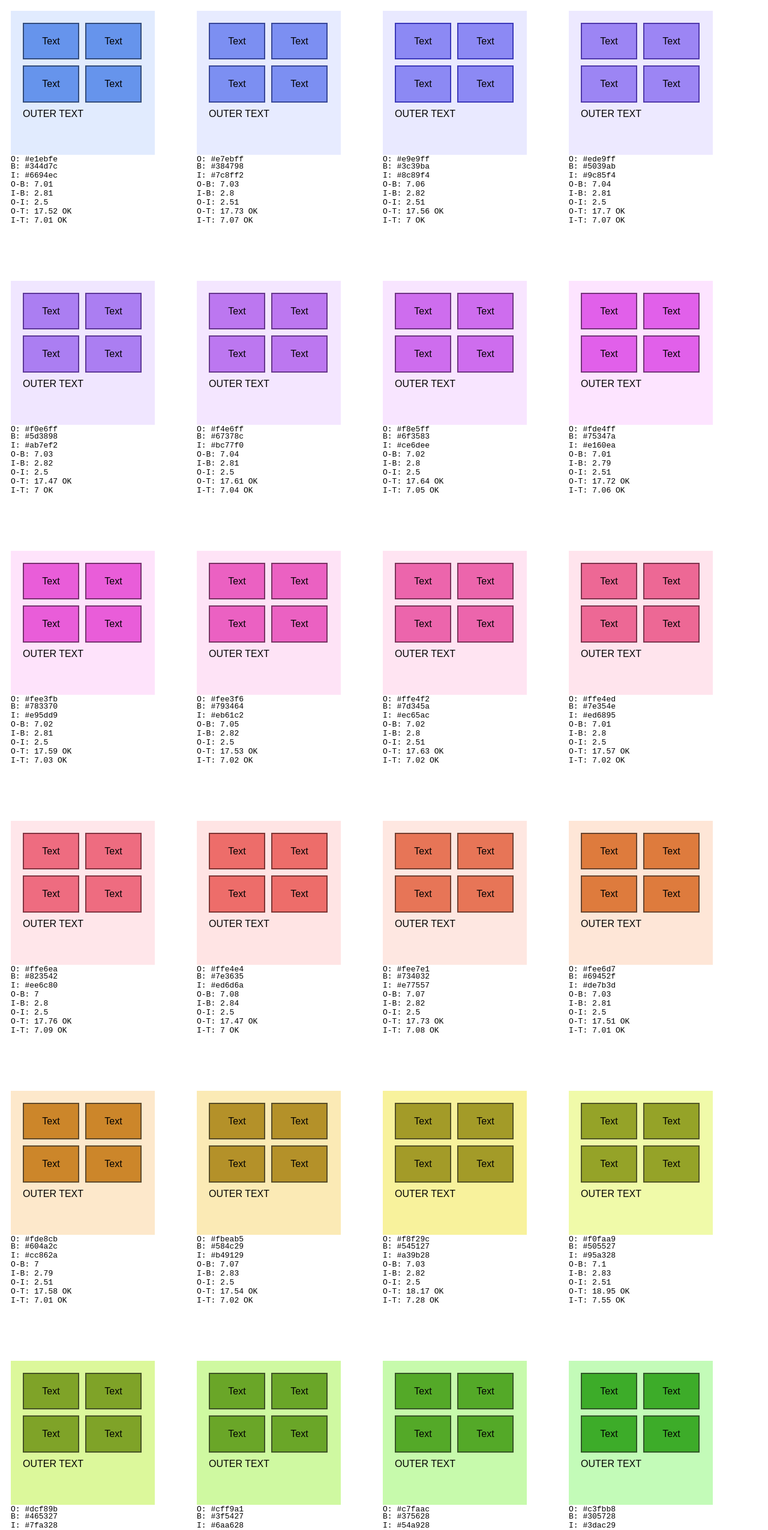
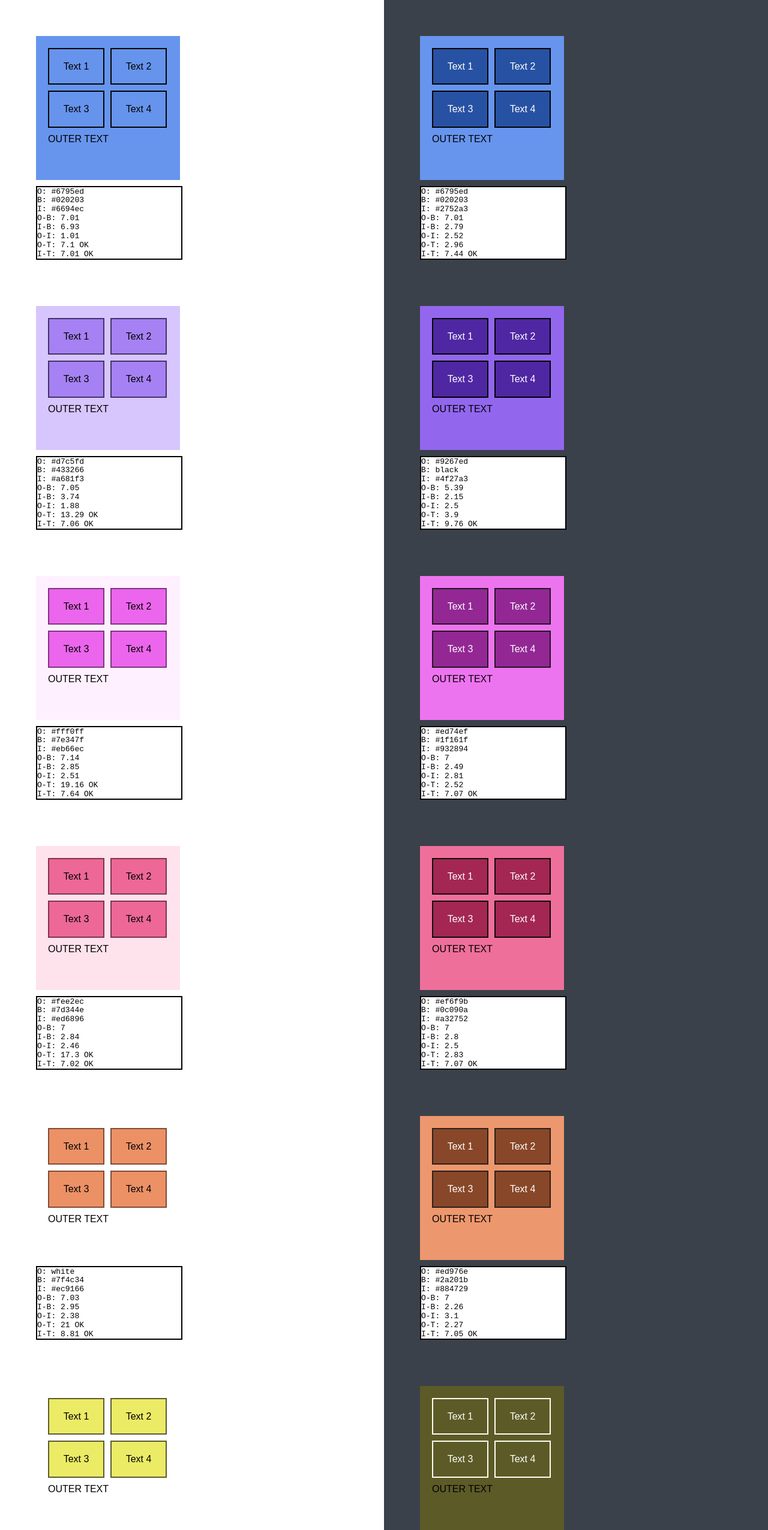
Before and after one commit to AlexSkrypnyk/a11ygen, a website: page index.html in a window 1280 px wide. Shown: the top 2550 px of the page at 60% size. Drawn offline with nearby package versions, Linux system fonts and the light colour scheme.

Commit message:
Added markup generation.

```diff
--- a/index.html
+++ b/index.html
@@ -1,236 +1,52 @@
 <html>
 <head>
-  <title>Colors</title>
+  <title>A11ygen - Color palettes</title>
   <link rel="stylesheet" href=".build/css/styles.min.css">
+  <script src="https://cdn.jsdelivr.net/npm/handlebars@latest/dist/handlebars.min.js"></script>
 </head>
-<body class="card-container">
+<body>
 
+<script id="template" type="text/x-handlebars-template">
+  <div class="card-container light">
+    {{#times 32}}
     <div class="card">
-  <div class="inner">Text</div>
-  <div class="inner">Text</div>
-  <div class="inner">Text</div>
-  <div class="inner">Text</div>
+      {{#times 4}}
+      <div class="inner">Text {{@number}}</div>
+      {{/times}}
       OUTER TEXT
     </div>
+    {{/times}}
+  </div>
+  <div class="card-container dark">
+    {{#times 32}}
     <div class="card">
-  <div class="inner">Text</div>
-  <div class="inner">Text</div>
-  <div class="inner">Text</div>
-  <div class="inner">Text</div>
+      {{#times 4}}
+      <div class="inner">Text {{@number}}</div>
+      {{/times}}
       OUTER TEXT
     </div>
-<div class="card">
-  <div class="inner">Text</div>
-  <div class="inner">Text</div>
-  <div class="inner">Text</div>
-  <div class="inner">Text</div>
-  OUTER TEXT
+    {{/times}}
   </div>
-<div class="card">
-  <div class="inner">Text</div>
-  <div class="inner">Text</div>
-  <div class="inner">Text</div>
-  <div class="inner">Text</div>
-  OUTER TEXT
-</div>
-<div class="card">
-  <div class="inner">Text</div>
-  <div class="inner">Text</div>
-  <div class="inner">Text</div>
-  <div class="inner">Text</div>
-  OUTER TEXT
-</div>
-<div class="card">
-  <div class="inner">Text</div>
-  <div class="inner">Text</div>
-  <div class="inner">Text</div>
-  <div class="inner">Text</div>
-  OUTER TEXT
-</div>
-<div class="card">
-  <div class="inner">Text</div>
-  <div class="inner">Text</div>
-  <div class="inner">Text</div>
-  <div class="inner">Text</div>
-  OUTER TEXT
-</div>
-<div class="card">
-  <div class="inner">Text</div>
-  <div class="inner">Text</div>
-  <div class="inner">Text</div>
-  <div class="inner">Text</div>
-  OUTER TEXT
-</div>
-<div class="card">
-  <div class="inner">Text</div>
-  <div class="inner">Text</div>
-  <div class="inner">Text</div>
-  <div class="inner">Text</div>
-  OUTER TEXT
-</div>
-<div class="card">
-  <div class="inner">Text</div>
-  <div class="inner">Text</div>
-  <div class="inner">Text</div>
-  <div class="inner">Text</div>
-  OUTER TEXT
-</div>
-<div class="card">
-  <div class="inner">Text</div>
-  <div class="inner">Text</div>
-  <div class="inner">Text</div>
-  <div class="inner">Text</div>
-  OUTER TEXT
-</div>
-<div class="card">
-  <div class="inner">Text</div>
-  <div class="inner">Text</div>
-  <div class="inner">Text</div>
-  <div class="inner">Text</div>
-  OUTER TEXT
-</div>
-<div class="card">
-  <div class="inner">Text</div>
-  <div class="inner">Text</div>
-  <div class="inner">Text</div>
-  <div class="inner">Text</div>
-  OUTER TEXT
-</div>
-<div class="card">
-  <div class="inner">Text</div>
-  <div class="inner">Text</div>
-  <div class="inner">Text</div>
-  <div class="inner">Text</div>
-  OUTER TEXT
-</div>
-<div class="card">
-  <div class="inner">Text</div>
-  <div class="inner">Text</div>
-  <div class="inner">Text</div>
-  <div class="inner">Text</div>
-  OUTER TEXT
-</div>
-<div class="card">
-  <div class="inner">Text</div>
-  <div class="inner">Text</div>
-  <div class="inner">Text</div>
-  <div class="inner">Text</div>
-  OUTER TEXT
-</div>
+</script>
 
-<div class="card">
-  <div class="inner">Text</div>
-  <div class="inner">Text</div>
-  <div class="inner">Text</div>
-  <div class="inner">Text</div>
-  OUTER TEXT
-</div>
-<div class="card">
-  <div class="inner">Text</div>
-  <div class="inner">Text</div>
-  <div class="inner">Text</div>
-  <div class="inner">Text</div>
-  OUTER TEXT
-</div>
-<div class="card">
-  <div class="inner">Text</div>
-  <div class="inner">Text</div>
-  <div class="inner">Text</div>
-  <div class="inner">Text</div>
-  OUTER TEXT
-</div>
-<div class="card">
-  <div class="inner">Text</div>
-  <div class="inner">Text</div>
-  <div class="inner">Text</div>
-  <div class="inner">Text</div>
-  OUTER TEXT
-</div>
-<div class="card">
-  <div class="inner">Text</div>
-  <div class="inner">Text</div>
-  <div class="inner">Text</div>
-  <div class="inner">Text</div>
-  OUTER TEXT
-</div>
-<div class="card">
-  <div class="inner">Text</div>
-  <div class="inner">Text</div>
-  <div class="inner">Text</div>
-  <div class="inner">Text</div>
-  OUTER TEXT
-</div>
-<div class="card">
-  <div class="inner">Text</div>
-  <div class="inner">Text</div>
-  <div class="inner">Text</div>
-  <div class="inner">Text</div>
-  OUTER TEXT
-</div>
-<div class="card">
-  <div class="inner">Text</div>
-  <div class="inner">Text</div>
-  <div class="inner">Text</div>
-  <div class="inner">Text</div>
-  OUTER TEXT
-</div>
-<div class="card">
-  <div class="inner">Text</div>
-  <div class="inner">Text</div>
-  <div class="inner">Text</div>
-  <div class="inner">Text</div>
-  OUTER TEXT
-</div>
-<div class="card">
-  <div class="inner">Text</div>
-  <div class="inner">Text</div>
-  <div class="inner">Text</div>
-  <div class="inner">Text</div>
-  OUTER TEXT
-</div>
-<div class="card">
-  <div class="inner">Text</div>
-  <div class="inner">Text</div>
-  <div class="inner">Text</div>
-  <div class="inner">Text</div>
-  OUTER TEXT
-</div>
-<div class="card">
-  <div class="inner">Text</div>
-  <div class="inner">Text</div>
-  <div class="inner">Text</div>
-  <div class="inner">Text</div>
-  OUTER TEXT
-</div>
-<div class="card">
-  <div class="inner">Text</div>
-  <div class="inner">Text</div>
-  <div class="inner">Text</div>
-  <div class="inner">Text</div>
-  OUTER TEXT
-</div>
-<div class="card">
-  <div class="inner">Text</div>
-  <div class="inner">Text</div>
-  <div class="inner">Text</div>
-  <div class="inner">Text</div>
-  OUTER TEXT
-</div>
-<div class="card">
-  <div class="inner">Text</div>
-  <div class="inner">Text</div>
-  <div class="inner">Text</div>
-  <div class="inner">Text</div>
-  OUTER TEXT
-</div>
-<div class="card">
-  <div class="inner">Text</div>
-  <div class="inner">Text</div>
-  <div class="inner">Text</div>
-  <div class="inner">Text</div>
-  OUTER TEXT
-</div>
+<script>
+  Handlebars.registerHelper('times', function (n, block) {
+    var html = '';
+    for (var i = 0; i < n; ++i) {
+      block.data.index = i;
+      block.data.number = i + 1;
+      block.data.first = i === 0;
+      block.data.last = i === (n - 1);
+      html += block.fn(this);
+    }
+    return html;
+  });
 
+  const source = document.getElementById("template").innerHTML;
+  const template = Handlebars.compile(source);
+  const html = template();
+  document.body.innerHTML += html;
+</script>
 
 </body>
 </html>
--- a/scss/_cards.scss
+++ b/scss/_cards.scss
@@ -1,17 +1,20 @@
 @use "sass:math";
 @use "sass:color";
+
+body {
+  display: grid;
+  grid-template-columns: 1fr 1fr;
+  margin: 0;
+}
 
 .card-container {
   display: flex;
   flex-wrap: wrap;
   font-family: sans-serif;
   gap: 50px 50px;
-}
+  padding: 50px;
 
   .card {
-  @include generate-colors($total-colors);
-
-  color: $text-color;
     display: flex;
     flex-direction: row;
     flex-wrap: wrap;
@@ -31,8 +34,6 @@
     .inner {
       align-items: center;
       border: solid 2px;
-    color: $text-color;
-
       display: flex;
       flex: 0 0 calc(50% - 10px);
       flex-direction: column;
@@ -41,3 +42,20 @@
       text-align: center;
     }
   }
+
+  &.light {
+    background-color: $container-background-light;
+
+    .card {
+      @include generate-colors($total-colors, $text-color-light, $bg-color-light);
+    }
+  }
+
+  &.dark {
+    background-color: $container-background-dark;
+
+    .card {
+      @include generate-colors($total-colors, $text-color-dark, $bg-color-dark, false);
+    }
+  }
+}
--- a/scss/_generator.scss
+++ b/scss/_generator.scss
@@ -3,38 +3,44 @@
 
 @import "lib/stepper";
 
-@mixin generate-colors($total-colors, $is_light_background: true) {
+@mixin generate-colors($total-colors, $text-color, $bg-color, $is_light_background: true) {
   $card-index: 0;
+  $index: 0;
+
+  // Hue delta for each card.
   $hue-delta: math.div(360, $total-colors + 1);
-  $index: 0;
 
   @for $card-index from 1 through $total-colors {
     &:nth-child(#{$card-index}) {
-      $outer: color.adjust($bg-color, $hue: $hue-delta * ($card-index - 1));
-      $inner: $outer;
-      $border: $outer;
+      $inner: color.adjust($bg-color, $hue: $hue-delta * ($card-index - 1));
+      $outer: $inner;
+      $border: $inner;
 
-      @debug '---------- #{$outer} [#{$card-index}] ----------';
+      @debug '---------- #{$inner} [#{$card-index}] ----------';
 
       // Normalise given colour from the top.
-      $inner: color-stepper($outer, $text-color, $ratio: 7, $autodark: true);
+      $inner: color-stepper($inner, $text-color, $ratio: 7, $autodark: true);
       // Calculate outer colour.
-      $outer: color-stepper($inner, $inner, $ratio: $inner-to-outer-ratio, $step: 1%);
+      //$outer: color-stepper($inner, $outer , $ratio: $inner-to-outer-ratio, $autodark: true);
+      $outer: color-stepper($inner, $outer , $ratio: $inner-to-outer-ratio);
       // Calculate border colour as a contrast to the inner colour.
       $border: color-stepper($inner, $outer, $ratio: 7, $autodark: true);
-
-      @if $card-index == 1 {
-        $color: $outer;
-      }
 
       background-color: $outer;
 
       .inner {
         background-color: $inner;
         border-color: $border;
+        color: $text-color;
       }
 
       @include show-values($outer, $border, $inner, $text-color);
+
+      // Set new inner colour to the corrected value so that the next card can
+      // use it.
+      @if $card-index == 1 {
+        $bg-color: $inner;
+      }
     }
   }
 }
@@ -49,14 +55,18 @@
     text-align: left;
     top: 100%;
     width: 100%;
+    background-color: white;
+    border: solid 2px black;
+    border-bottom: none;
+    margin-top: 10px;
   }
 
-  $ot: color-contrast-ratio($o, $text-color);
+  $ot: color-contrast-ratio($o, $t);
   @if $ot >= 7 {
     $ot: $ot + ' OK';
   }
 
-  $it: color-contrast-ratio($i, $text-color);
+  $it: color-contrast-ratio($i, $t);
   @if $it >= 7 {
     $it: $it + ' OK';
   }
@@ -76,9 +86,12 @@
         left: 0;
         position: absolute;
         text-align: left;
-        top: 105%;
+        top: 111%;
         white-space: pre;
         width: 100%;
+        background-color: white;
+        border: solid 2px black;
+        border-top: none;
       }
     }
   }
--- a/scss/_variables.scss
+++ b/scss/_variables.scss
@@ -1,8 +1,13 @@
-$text-color: #000;
-$bg-color: #2852a3;
+$text-color-light: #000;
+$bg-color-light: #2752a3;
+$container-background-light: #fff;
+
+$text-color-dark: #fff;
+$bg-color-dark: #2752a3;
+$container-background-dark: #3a414a;
 
 $inner-to-outer-ratio: 2.5;
-$total-colors: 32;
+$total-colors: 8;
 
 $card-width: 200px;
 $card-height: $card-width;
```
Also changed, not shown: .build/css/styles.min.css, 1 other file. Lines whose indentation alone changed are shown as unchanged.
